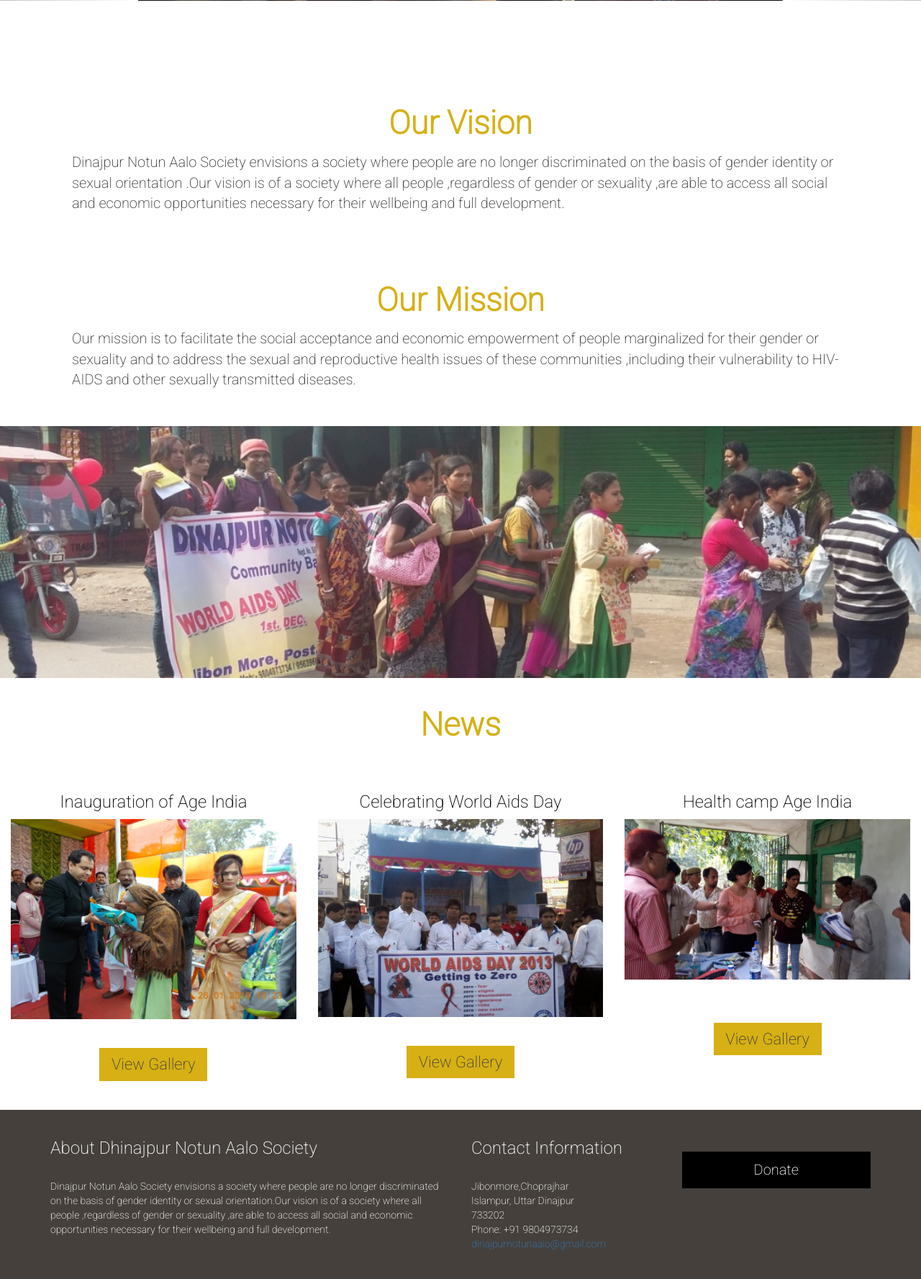
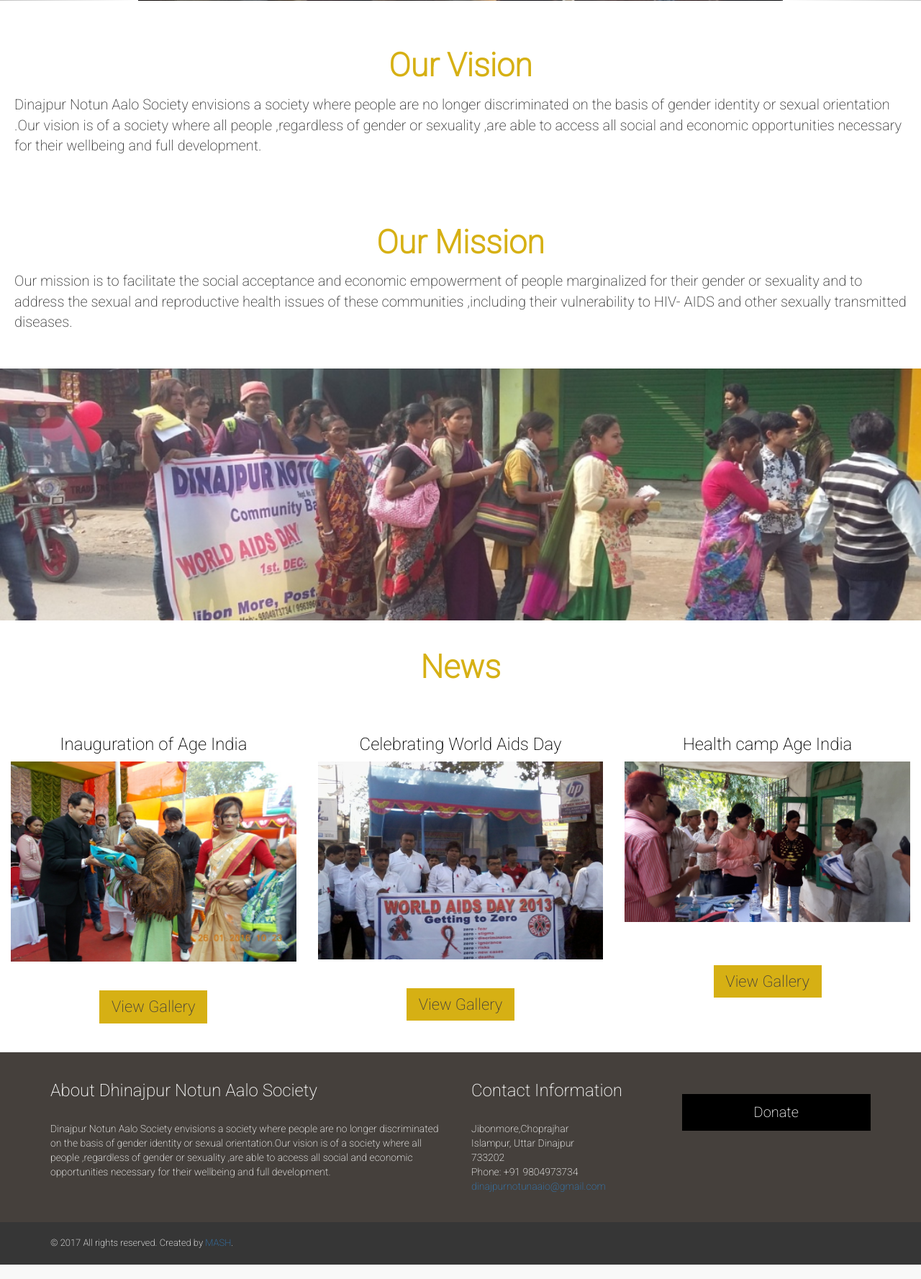
Before and after one commit to shikhar0507/Dhinajpur, a PHP site: page / in a window 1280 px wide. Shown: the part 574-2351 px from the top of the page at 72% size. Run offline with PHP 8.4, Linux system fonts and the light colour scheme; some libraries are stand-ins or nearby versions.

Commit message:
fixed padding on all pages

```diff
--- a/Home.html
+++ b/Home.html
@@ -92,7 +92,7 @@
     </a>
   </div>
 </div>
-<br><br><br><br>
+
 <div class="container-fluid">
     <div class="row">
 
@@ -125,21 +125,21 @@
             <h1 class="Heading" style="text-align:center;">News</h1>
             <br><br>
 
-              <div class="col-xs-4">
+              <div class="col-md-4">
                 <h3>Inauguration of Age India </h3>
                 <div class="img-container">
                   <a href="Gallery.html"><img src="img/img20.jpg"></a>
                 </div>
                 <br><br><a href="Gallery.html" class="btn btn-gal">View Gallery</a>
               </div>
-              <div class="col-xs-4">
+              <div class="col-md-4">
                 <h3>Celebrating World Aids Day </h3>
                 <div class="img-container">
                   <a href="Gallery.html"><img src="img/img10.jpg"></a>
                                 </div>
                 <br><br><a href="Gallery.html" class="btn btn-gal">View Gallery</a>
               </div>
-              <div class="col-xs-4">
+              <div class="col-md-4">
                 <h3> Health camp Age India </h3>
                 <div class="img-container">
                   <a href="Gallery.html"><img src="img/img23.jpg" style="height:"></a>
--- a/Service-network.html
+++ b/Service-network.html
@@ -42,7 +42,7 @@
         <div class="row">
           <h1 class="Heading" style="text-align:center;">Service Delivery</h1><br>
           <p class="content">
-          <ul> Dinajpur Notun Aalo Society provided various forms of support to the targeted high-risk groups (HRGs) – including
+          <ul style="padding:0px 10px 0px 30px;"> Dinajpur Notun Aalo Society provided various forms of support to the targeted high-risk groups (HRGs) – including
 condom promotion and distribution, various tests, ICTC, VDRL testing free of cost etc. We also involve in behavior change communication (BCC) activities through regular hot spot visits, home visit, hospital visit, counseling etc. The society also encouraged its beneficiaries to access their services from mainstream and government health care providers.
 <br><br>We got a project for Rogi kalian Samity under the INDIA Government & West Bengal Government Raining  by CMOH uttar Dinajpur .
 <br><br>DINAJPUR NOTUN AALO SOCIETY Approached to SDO of Islampur Sub division area .He got a chance to work some old people at uttar Dinajpur Distract .Dinajpur Notun Aalo Society establish Old age Home for senior People in islampur sub division area.
@@ -54,7 +54,7 @@
               <h1 class="Heading" style="text-align:center;">Network Building</h1><br>
               <p class="content">
                 <b>
-                  <ul>
+                  <ul style="padding:0px 10px 0px 30px;">
               <li>  Dinajpur notun Aalo Society  also launched several workshops, for purposes of capacity building.</li><br>
  <li>In the Uttar Dinajpur  district, with the intention make a network building in all block of district. The Board member of society has taken various trainings throughout the year I order to built up the skills of community members in an array of subjects such as good governance, Human Rights, Advocacy and HIV/AIDS  etc. Dinapur Notun Aalo Society  also run with close relation with other NGO in district. Dinapur Notun Aalo Society All so Work  Sub Division Officer In Islampur ,All  Block Development Officer(BDO) under of Islampur Sub Division Areas. We all so work white CHOM in uttar  Dinajpur District .Dinajpur Notun Aalo Society all so work islampu BPHC (Ramganj Sub Center/ Hospital )  We got a Project under RSBY.</li>
 <br><li>Last 4(Four) Years Dinajpur Notun Aalo Society face lot of challenges. Decimation For our MSM(mem Having sex white men ),TG(Transgender) & Hijra Community.</li>
--- a/css/aboutus.css
+++ b/css/aboutus.css
@@ -4,14 +4,15 @@
 }
 .objective {
   max-width: 100%;
+
 }
 .objective > ul > li {
   width: 100%;
 
 }
 
-.objective, .activity > p {
-
+.objective, .sm-content {
+padding: 0px 10px 0px 20px;
 }
 .sm-content {
   max-width: 100%;
--- a/css/home.css
+++ b/css/home.css
@@ -126,7 +126,7 @@
 }
 
 .mission p {
-    padding:0px 100px 0px 100px;
+    padding:0px 10px 0px 20px;
 }
 
 .vision h1 {
@@ -134,7 +134,7 @@
     text-align: center;
 }
 .vision p {
-    padding:0px 100px 0px 100px;
+    padding:0px 10px 0px 20px;
 }
 
 .slide-in {
```
